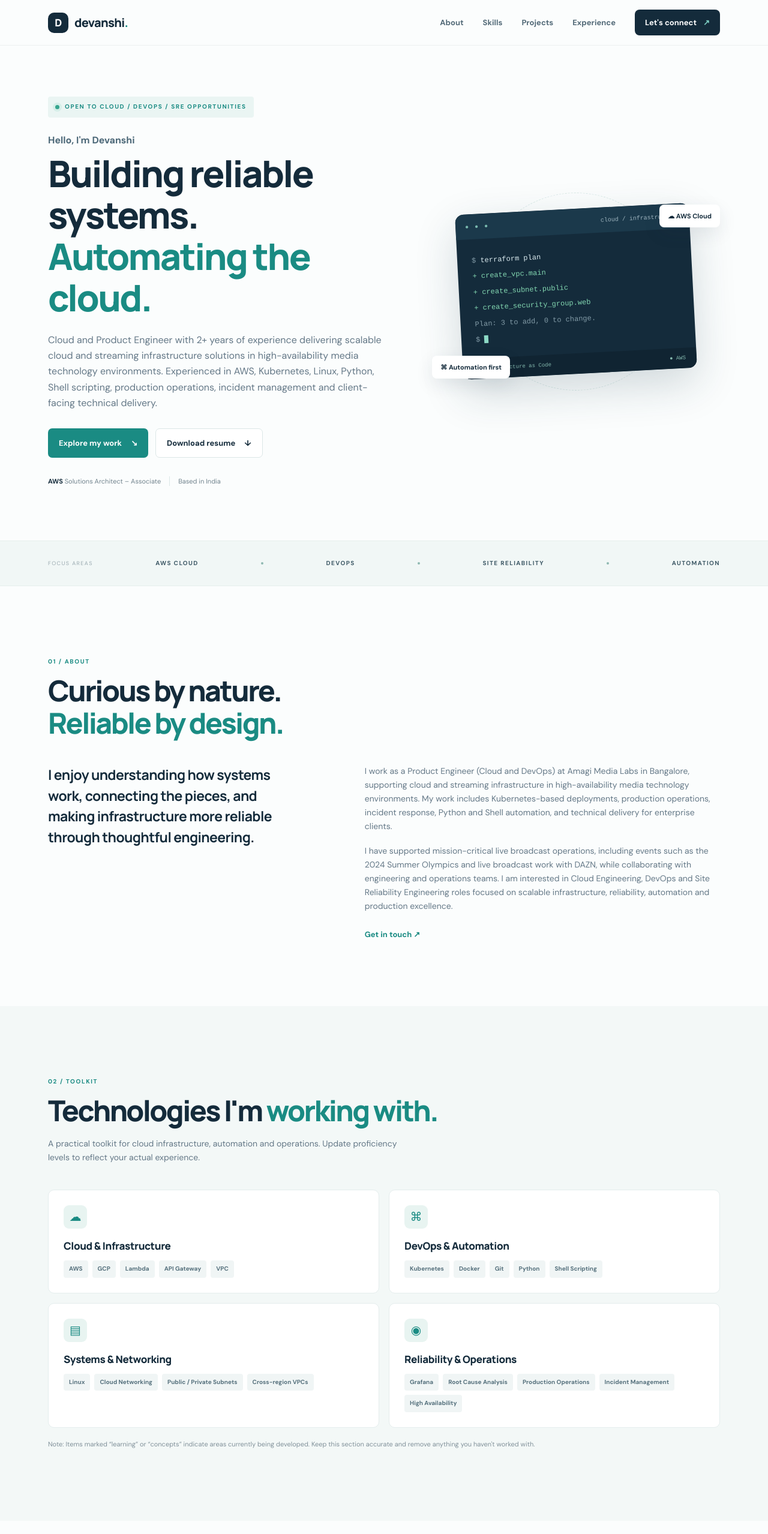
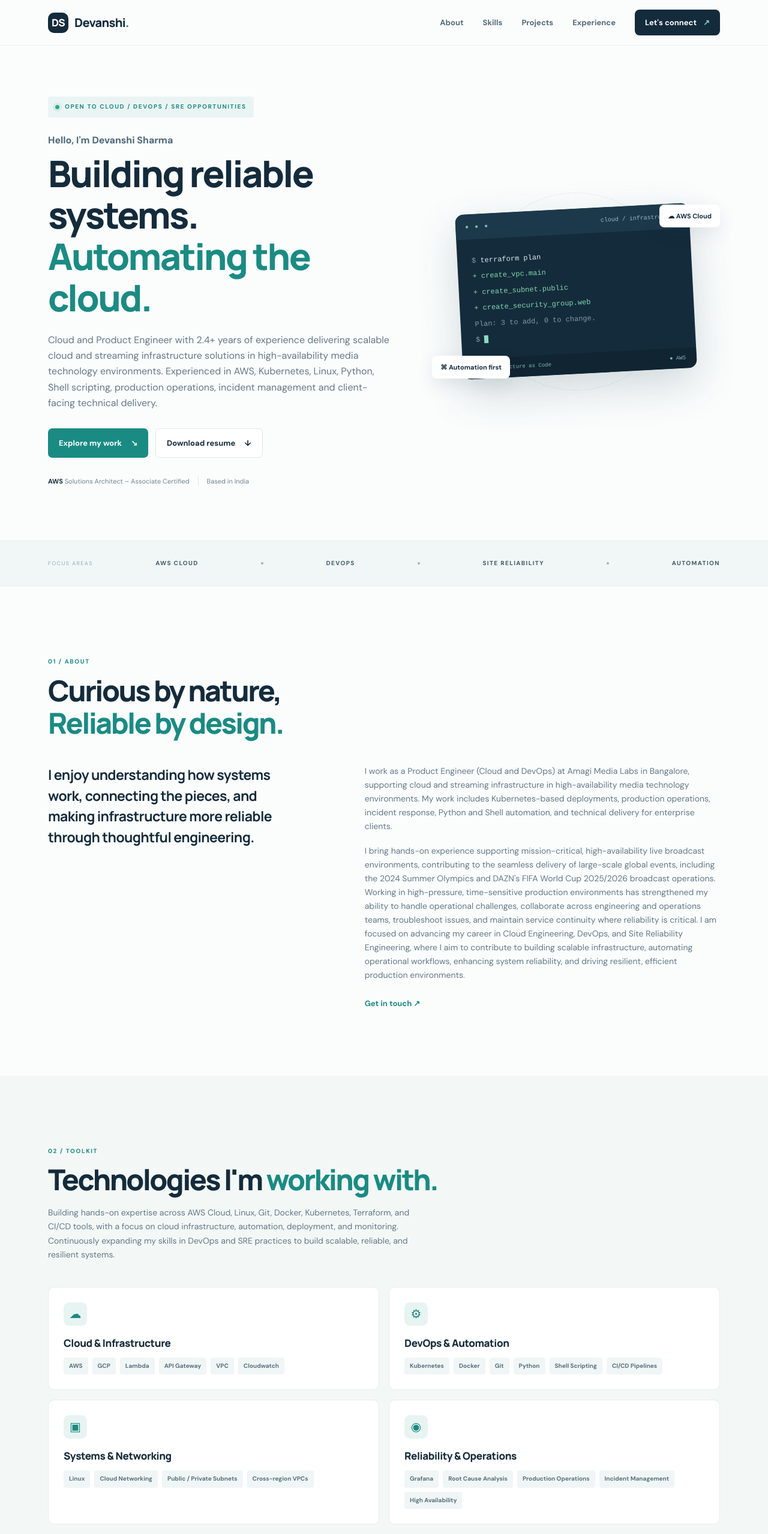
Before and after one commit to sharmadevanshi22/Devanshi_Portfolio-, a plain HTML site: page index.html in a window 1280 px wide. Shown: the top 2557 px of the page at 60% size. Drawn offline with Linux system fonts and the light colour scheme.

Commit message:
added readme

```diff
--- a/index.html
+++ b/index.html
@@ -13,7 +13,7 @@
 <body>
   <header class="site-header">
     <nav class="nav container" aria-label="Main navigation">
-      <a class="brand" href="#home"><span class="brand-mark">D</span><span>devanshi<span class="brand-dot">.</span></span></a>
+      <a class="brand" href="#home"><span class="brand-mark">DS</span><span>Devanshi<span class="brand-dot">.</span></span></a>
       <button class="menu-toggle" id="menuToggle" aria-label="Open navigation" aria-expanded="false">☰</button>
       <div class="nav-links" id="navLinks">
         <a href="#about">About</a><a href="#skills">Skills</a><a href="#projects">Projects</a>
@@ -26,15 +26,15 @@
     <section class="hero section container" id="home">
       <div class="hero-copy">
         <div class="eyebrow"><span class="status-dot"></span> OPEN TO CLOUD / DEVOPS / SRE OPPORTUNITIES</div>
-        <p class="intro">Hello, I'm Devanshi</p>
+        <p class="intro">Hello, I'm Devanshi Sharma</p>
         <h1>Building reliable systems.<br><span>Automating the cloud.</span></h1>
-        <p class="hero-text">Cloud and Product Engineer with 2+ years of experience delivering scalable cloud and streaming infrastructure solutions in high-availability media technology environments. Experienced in AWS, Kubernetes, Linux, Python, Shell scripting, production operations, incident management and client-facing technical delivery.</p>
+        <p class="hero-text">Cloud and Product Engineer with 2.4+ years of experience delivering scalable cloud and streaming infrastructure solutions in high-availability media technology environments. Experienced in AWS, Kubernetes, Linux, Python, Shell scripting, production operations, incident management and client-facing technical delivery.</p>
         <div class="hero-actions">
           <a class="button button-primary" href="#projects">Explore my work <span>↘</span></a>
           <a class="button button-secondary" href="assets/Devanshi_Resume.pdf" download>Download resume <span>↓</span></a>
         </div>
         <div class="hero-meta">
-          <span><b>AWS</b> Solutions Architect – Associate</span>
+          <span><b>AWS</b> Solutions Architect – Associate Certified</span>
           <span class="meta-divider"></span>
           <span>Based in India</span>
         </div>
@@ -63,12 +63,12 @@
     </section>
 
     <section class="section container" id="about">
-      <div class="section-heading"><p class="kicker">01 / ABOUT</p><h2>Curious by nature.<br><span>Reliable by design.</span></h2></div>
+      <div class="section-heading"><p class="kicker">01 / ABOUT</p><h2>Curious by nature,<br><span>Reliable by design.</span></h2></div>
       <div class="about-grid">
         <p class="about-lead">I enjoy understanding how systems work, connecting the pieces, and making infrastructure more reliable through thoughtful engineering.</p>
         <div class="about-body">
           <p>I work as a Product Engineer (Cloud and DevOps) at Amagi Media Labs in Bangalore, supporting cloud and streaming infrastructure in high-availability media technology environments. My work includes Kubernetes-based deployments, production operations, incident response, Python and Shell automation, and technical delivery for enterprise clients.</p>
-          <p>I have supported mission-critical live broadcast operations, including events such as the 2024 Summer Olympics and live broadcast work with DAZN, while collaborating with engineering and operations teams. I am interested in Cloud Engineering, DevOps and Site Reliability Engineering roles focused on scalable infrastructure, reliability, automation and production excellence.</p>
+          <p>I bring hands-on experience supporting mission-critical, high-availability live broadcast environments, contributing to the seamless delivery of large-scale global events, including the 2024 Summer Olympics and DAZN's FIFA World Cup 2025/2026 broadcast operations. Working in high-pressure, time-sensitive production environments has strengthened my ability to handle operational challenges, collaborate across engineering and operations teams, troubleshoot issues, and maintain service continuity where reliability is critical. I am focused on advancing my career in Cloud Engineering, DevOps, and Site Reliability Engineering, where I aim to contribute to building scalable infrastructure, automating operational workflows, enhancing system reliability, and driving resilient, efficient production environments.</p>
           <a class="text-link" href="#contact">Get in touch <span>↗</span></a>
         </div>
       </div>
@@ -76,19 +76,20 @@
 
     <section class="section section-soft" id="skills">
       <div class="container">
-        <div class="section-heading"><p class="kicker">02 / TOOLKIT</p><h2>Technologies I'm <span>working with.</span></h2><p class="section-subtitle">A practical toolkit for cloud infrastructure, automation and operations. Update proficiency levels to reflect your actual experience.</p></div>
+        <div class="section-heading"><p class="kicker">02 / TOOLKIT</p><h2>Technologies I'm <span>working with.</span></h2><p class="section-subtitle">Building hands-on expertise across AWS Cloud, Linux, Git, Docker, Kubernetes, Terraform, and CI/CD tools, with a focus on cloud infrastructure, automation, deployment, and monitoring. Continuously expanding my skills in DevOps and SRE practices to build scalable, reliable, and resilient systems.</p></div>
         <div class="skill-grid">
-          <article class="skill-card"><div class="skill-icon">☁</div><h3>Cloud & Infrastructure</h3><div class="chips"><span>AWS</span><span>GCP</span><span>Lambda</span><span>API Gateway</span><span>VPC</span></div></article>
-          <article class="skill-card"><div class="skill-icon">⌘</div><h3>DevOps & Automation</h3><div class="chips"><span>Kubernetes</span><span>Docker</span><span>Git</span><span>Python</span><span>Shell Scripting</span></div></article>
-          <article class="skill-card"><div class="skill-icon">▤</div><h3>Systems & Networking</h3><div class="chips"><span>Linux</span><span>Cloud Networking</span><span>Public / Private Subnets</span><span>Cross-region VPCs</span></div></article>
+          <article class="skill-card"><div class="skill-icon">☁</div><h3>Cloud & Infrastructure</h3><div class="chips"><span>AWS</span><span>GCP</span><span>Lambda</span><span>API Gateway</span><span>VPC</span><span>Cloudwatch</span></div></article>
+          <article class="skill-card"><div class="skill-icon">⚙</div><h3>DevOps & Automation</h3><div class="chips"><span>Kubernetes</span><span>Docker</span><span>Git</span><span>Python</span><span>Shell Scripting</span><span>CI/CD Pipelines</span></div></article>
+          <article class="skill-card"><div class="skill-icon">▣</div><h3>Systems & Networking</h3><div class="chips"><span>Linux</span><span>Cloud Networking</span><span>Public / Private Subnets</span><span>Cross-region VPCs</span></div></article>
           <article class="skill-card"><div class="skill-icon">◉</div><h3>Reliability & Operations</h3><div class="chips"><span>Grafana</span><span>Root Cause Analysis</span><span>Production Operations</span><span>Incident Management</span><span>High Availability</span></div></article>
+           <article class="skill-card"><div class="skill-icon">▤</div><h3>Learning</h3><div class="chips"><span>Terraform</span><span>Ansible</span><span>Jenkins</span><span>more in-progress </span></div></article>
         </div>
-        <p class="small-note">Note: Items marked “learning” or “concepts” indicate areas currently being developed. Keep this section accurate and remove anything you haven't worked with.</p>
+        <p class="small-note">Note: Items marked “learning” indicate areas currently being developed.</p>
       </div>
     </section>
 
     <section class="section container" id="projects">
-      <div class="section-heading"><p class="kicker">03 / SELECTED WORK</p><h2>Learning by <span>building.</span></h2><p class="section-subtitle">A few hands-on projects that demonstrate cloud fundamentals and practical problem-solving. Add repository links and screenshots before sharing this portfolio.</p></div>
+      <div class="section-heading"><p class="kicker">03 / SELECTED WORK</p><h2>Learning by <span>building.</span></h2><p class="section-subtitle">A few hands-on projects that demonstrate cloud fundamentals and practical problem-solvining.</p></div>
       <div class="project-grid">
         <article class="project-card project-featured">
           <div class="project-art art-network"><div class="network-node node-a">VPC</div><div class="network-line line-a"></div><div class="network-node node-b">Public<br>Subnet</div><div class="network-line line-b"></div><div class="network-node node-c">Private<br>Subnet</div><div class="network-node node-d">EC2</div><div class="network-caption">AWS NETWORK ARCHITECTURE</div></div>
@@ -110,14 +111,14 @@
         <div class="section-heading"><p class="kicker">04 / EXPERIENCE</p><h2>Professional <span>journey.</span></h2><p class="section-subtitle">Use this section to connect your professional experience to the roles you're applying for.</p></div>
         <div class="timeline">
           <article class="timeline-item"><span class="timeline-dot"></span><p class="timeline-date">AUGUST 2024 – PRESENT</p><h3>Product Engineer (Cloud and DevOps)</h3><p class="timeline-company">Amagi Media Labs · Bangalore</p><ul><li>Support mission-critical live broadcast operations and enterprise client solutions.</li><li>Engineer and support containerized deployments using Kubernetes to improve scalability, availability and operational consistency.</li><li>Automate repetitive operational tasks using Python and Shell scripting, reducing manual intervention by approximately 35%.</li><li>Respond to high-priority production incidents in real time, maintaining an average incident response time of under 5 minutes.</li><li>Provide operational support for 50+ live broadcast events, troubleshooting production issues and ensuring uninterrupted media delivery.</li></ul></article>
-          <article class="timeline-item"><span class="timeline-dot"></span><p class="timeline-date">CERTIFICATION</p><h3>AWS Certified Solutions Architect – Associate</h3><p class="timeline-company">Amazon Web Services</p><p>AWS Certified Cloud Practitioner (CLF-C02) · June 2025<br>AWS Certified Solutions Architect – Associate (SAA-C03) · August 2026</p></article>
+          <article class="timeline-item"><span class="timeline-dot"></span><p class="timeline-date">CERTIFICATION</p><p class="timeline-company">Amazon Web Services</p><p>AWS Certified Cloud Practitioner (CLF-C02) · June 2025<br>AWS Certified Solutions Architect – Associate (SAA-C03) · August 2026</p></article>
         </div>
       </div>
     </section>
 
     <section class="section container contact-section" id="contact">
-      <div class="contact-panel"><div><p class="kicker">05 / CONTACT</p><h2>Let's build something<br><span>reliable together.</span></h2><p>Interested in Cloud, DevOps or SRE opportunities? I'd be happy to connect.</p></div><div class="contact-actions"><a class="button button-light" href="mailto:sharmadevanshi204@gmail.com">Email me ↗</a><a class="contact-link" href="https://www.linkedin.com/in/devanshi-sharma22/" target="_blank" rel="noreferrer">LinkedIn profile ↗</a><a class="contact-link" href="https://github.com/" target="_blank" rel="noreferrer">GitHub profile ↗</a><span class="contact-link">Bengaluru, India · +91 9368871179</span></div></div>
-      <footer class="footer"><span>© <span id="year"></span> Devanshi. Built with HTML, CSS & JavaScript.</span><a href="#home">Back to top ↑</a></footer>
+      <div class="contact-panel"><div><p class="kicker">05 / CONTACT</p><h2>Let's build something<br><span>reliable together.</span></h2><p>Interested in Cloud, DevOps or SRE opportunities? I'd be happy to connect.</p></div><div class="contact-actions"><a class="button button-light" href="sharmadevanshi204@gmail.com">Email me ↗</a><a class="contact-link" href="https://www.linkedin.com/in/devanshi-sharma22/" target="_blank" rel="noreferrer">LinkedIn profile ↗</a><a class="contact-link" href="https://github.com/" target="_blank" rel="noreferrer">GitHub profile ↗</a><span class="contact-link">Bengaluru, India · +91 9368871179</span></div></div>
+      <footer class="footer"><span>© <span id="year"></span> Presented by Devanshi Sharma</span><a href="#home">Back to top ↑</a></footer>
     </section>
   </main>
   <script src="script.js"></script>
```
Also changed, not shown: 1 other file.
